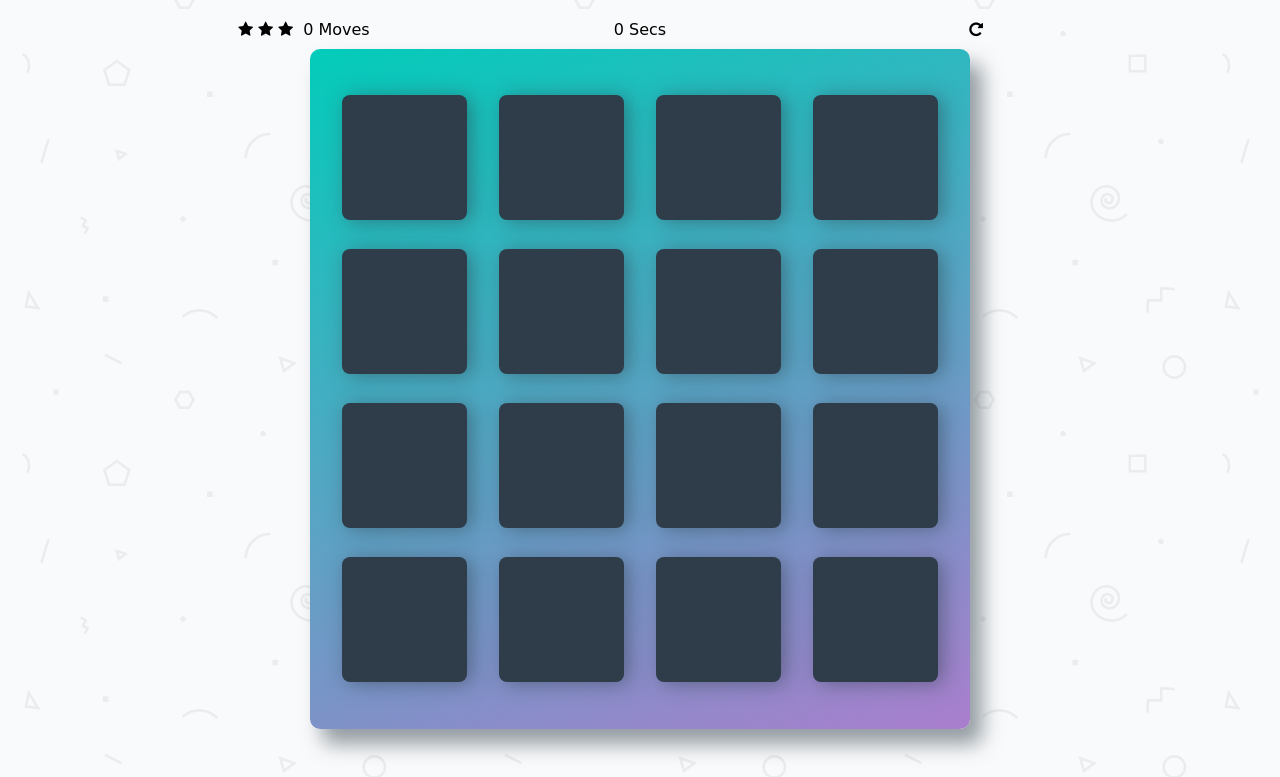
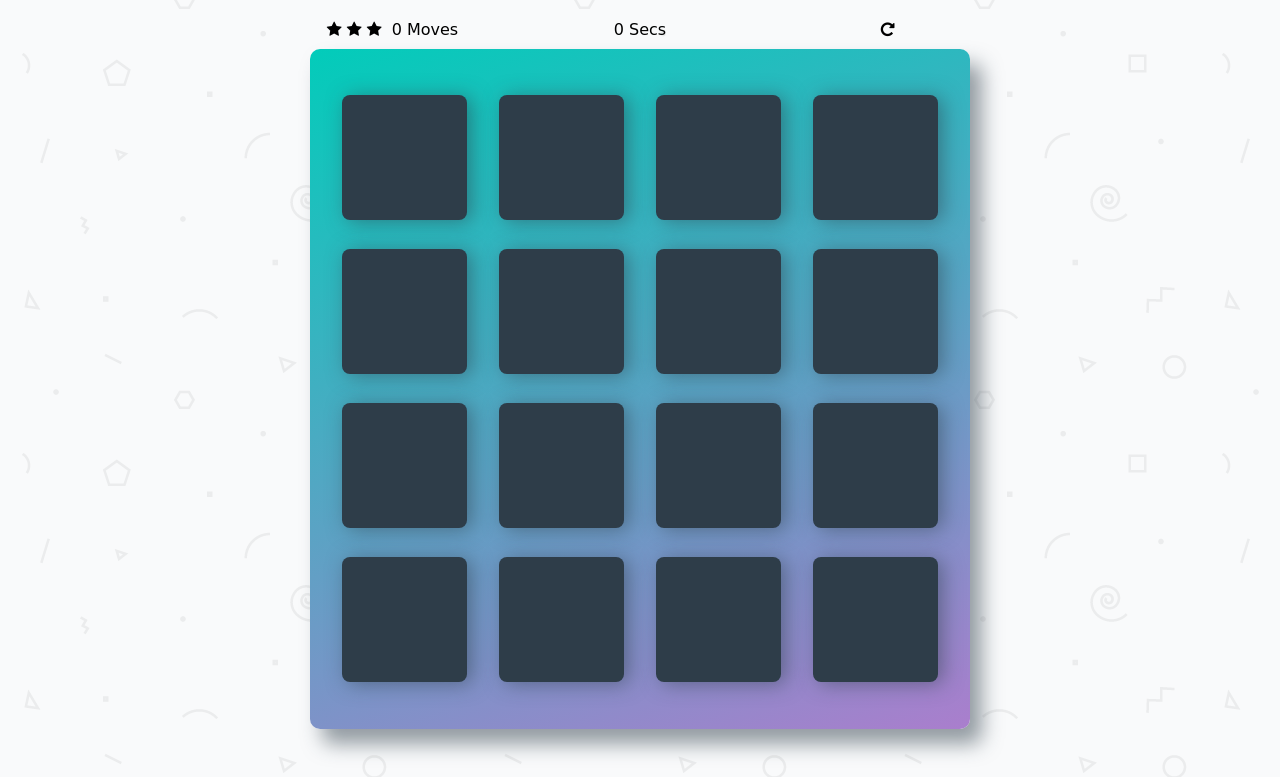
Before and after one commit to LukeScales1/memory-game, a plain HTML site: page index.html in a window 1280 px wide. Shown: the part 66-843 px from the top of the page. Drawn offline with Linux system fonts and the light colour scheme; a web font is replaced by a local one.

Commit message:
Edited score panel width to match deck

```diff
--- a/css/app.css
+++ b/css/app.css
@@ -87,7 +87,7 @@ h1 {
 
 .score-panel {
     text-align: center;
-    width: 70%;
+    width: 660px;
     margin-bottom: 10px;
 }
 
@@ -97,7 +97,6 @@ h1 {
 }
 
 .score-panel .stars {
-    /*float: left;*/
     margin: 0;
     padding: 0;
     display: inline-block;
--- a/js/app.js
+++ b/js/app.js
@@ -32,7 +32,6 @@ function toggleStar(star) {
 
 function updateTime() {
 	++time;
-	console.log(time);
 	timer.textContent = time;
 }
 
```
